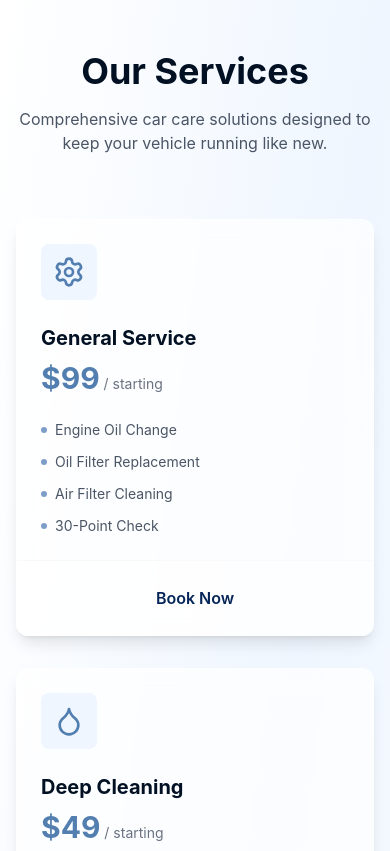
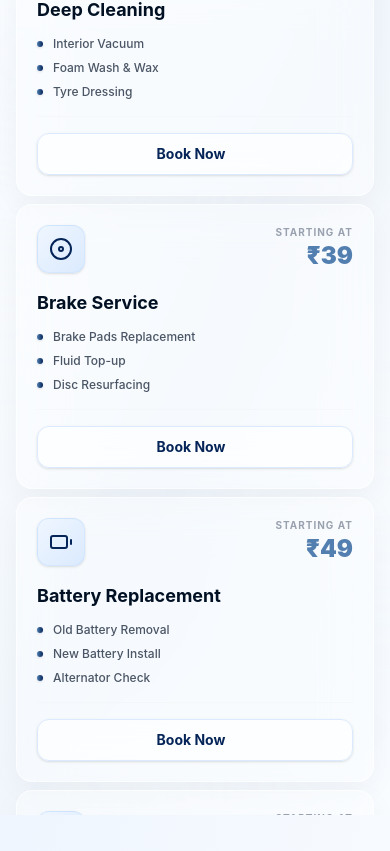
Before and after one commit to sinhagouravv/VehicleeCare, a React (Vite) app in the folder frontend/: page / in a window 390 px wide. Shown: the part 4773-5624 px from the top of the page. Built offline with nearby package versions, Linux system fonts and the light colour scheme.

Commit message:
Enhanced the service page in terms of UI and UX

```diff
--- a/frontend/src/pages/Services.jsx
+++ b/frontend/src/pages/Services.jsx
@@ -1,52 +1,103 @@
 import React from 'react';
-import { Settings, Droplet, Disc, Battery, Thermometer, ShieldCheck } from 'lucide-react';
+import { useNavigate } from 'react-router-dom';
+import { Settings, Droplet, Disc, Battery, Thermometer, ShieldCheck, ArrowRight, Star } from 'lucide-react';
 
 const Services = () => {
+    const navigate = useNavigate();
+
+    // 6 premium services to fill a beautiful 3x2 grid
     const services = [
-        { icon: <Settings className="w-8 h-8" />, title: "General Service", price: "$99", features: ["Engine Oil Change", "Oil Filter Replacement", "Air Filter Cleaning", "30-Point Check"] },
-        { icon: <Droplet className="w-8 h-8" />, title: "Deep Cleaning", price: "$49", features: ["Interior Vacuuming", "Dashboard Polishing", "Exterior Foam Wash", "Tyre Dressing"] },
-        { icon: <Disc className="w-8 h-8" />, title: "Brake Service", price: "$89", features: ["Front Brake Pads", "Rear Brake Cleaning", "Brake Fluid Top-up", "Brake Disc Check"] },
-        { icon: <Battery className="w-8 h-8" />, title: "Battery Replacement", price: "$129", features: ["Old Battery Removal", "New Battery Installation", "Alternator Check", "Warranty Card"] },
-        { icon: <Thermometer className="w-8 h-8" />, title: "AC Service", price: "$69", features: ["AC Gas Top-up", "Filter Cleaning", "Condenser Cleaning", "Cooling Check"] },
-        { icon: <ShieldCheck className="w-8 h-8" />, title: "Full Inspection", price: "$39", features: ["Comprehensive Diagnostics", "Fluid Level Check", "Suspension Check", "Detailed Report"] },
+        { icon: <Settings className="w-6 h-6" />, title: "General Service", price: "₹19", features: ["Engine Oil Change", "Oil Filter Replacement", "30-Point Check"] },
+        { icon: <Droplet className="w-6 h-6" />, title: "Deep Cleaning", price: "₹29", features: ["Interior Vacuum", "Foam Wash & Wax", "Tyre Dressing"] },
+        { icon: <Disc className="w-6 h-6" />, title: "Brake Service", price: "₹39", features: ["Brake Pads Replacement", "Fluid Top-up", "Disc Resurfacing"] },
+        { icon: <Battery className="w-6 h-6" />, title: "Battery Replacement", price: "₹49", features: ["Old Battery Removal", "New Battery Install", "Alternator Check"] },
+        { icon: <Thermometer className="w-6 h-6" />, title: "AC Service", price: "₹59", features: ["AC Gas Top-up", "Filter Cleaning", "Cooling Coil Check"] },
+        { icon: <ShieldCheck className="w-6 h-6" />, title: "Full Inspection", price: "₹69", features: ["Computer Diagnostics", "Fluid Levels", "Detailed Report"] },
     ];
 
+    const handleBook = () => {
+        navigate('/book-service', { state: { fromBookButton: true, isNewSession: true } });
+    };
+
     return (
-        <div className="bg-gradient-to-br from-white via-blue-50 to-white min-h-screen flex items-center py-20 relative">
-            <div className="absolute top-0 right-0 w-1/2 h-1/2 bg-blue-100/50 blur-3xl rounded-full pointer-events-none -z-10"></div>
-            <div className="max-w-7xl mx-auto px-4 sm:px-6 lg:px-8 w-full">
-                <div className="text-center mb-16">
-                    <h1 className="text-4xl font-bold text-[#011023] mb-4">Our Services</h1>
-                    <p className="text-gray-600 max-w-2xl mx-auto">Comprehensive car care solutions designed to keep your vehicle running like new.</p>
+        <div id="services" className="relative h-screen w-full flex items-center justify-center overflow-hidden bg-gradient-to-br from-white via-[#f0f6fc] to-white">
+            {/* Abstract Ambient Background Elements */}
+            <div className="absolute top-[-10%] left-[-10%] w-[40%] h-[40%] bg-blue-200/20 rounded-full blur-[100px] pointer-events-none"></div>
+            <div className="absolute bottom-[-10%] right-[-10%] w-[40%] h-[40%] bg-blue-300/15 rounded-full blur-[120px] pointer-events-none"></div>
+            <div className="absolute top-[20%] right-[10%] w-[20%] h-[20%] bg-white/40 rounded-full blur-[80px] pointer-events-none"></div>
+
+            <div className="max-w-7xl mx-auto px-4 sm:px-6 lg:px-8 w-full z-10 flex flex-col justify-center h-full pt-20 pb-10">
+
+                {/* Header Section */}
+                <div className="text-center md:mb-5">
+                    <h2 className="text-4xl upp md:text-4xl font-extrabold text-[#011023] mt-17 mb-4 tracking-tight">
+                        Our Signature <span className="text-transparent bg-clip-text bg-gradient-to-r from-[#052558] to-[#527FB0]">Services</span>
+                    </h2>
+                    <p className="text-gray-600 max-w-4xl mx-auto text-sm md:text-base leading-relaxed">
+                        Comprehensive car care solutions utilizing advanced diagnostics and expertise to keep your vehicle in peak condition.
+                    </p>
                 </div>
 
-                <div className="grid md:grid-cols-2 lg:grid-cols-3 gap-8">
+                {/* Services Grid */}
+                <div className="grid grid-cols-1 md:grid-cols-2 lg:grid-cols-3 gap-2 md:gap-5 flex-grow content-center">
                     {services.map((service, idx) => (
-                        <div key={idx} className="bg-white/70 backdrop-blur-md rounded-xl shadow-lg hover:shadow-xl transition-all duration-300 border border-white/50 overflow-hidden group hover:-translate-y-2">
-                            <div className="p-6">
-                                <div className="w-14 h-14 bg-blue-50 rounded-lg flex items-center justify-center text-[#527FB0] mb-6 group-hover:bg-[#052558] group-hover:text-white transition-colors duration-300">
-                                    {service.icon}
+                        <div key={idx} className="group relative bg-white/40 backdrop-blur-xl rounded-2xl border border-white/60 shadow-[0_8px_30px_rgba(0,0,0,0.04)] hover:shadow-[0_20px_40px_rgba(5,37,88,0.08)]  transition-all duration-300 overflow-hidden flex flex-col">
+                            {/* Card Hover Light Effect */}
+                            <div className="absolute inset-0 bg-gradient-to-br from-white/90 to-transparent opacity-0 group-hover:opacity-100 transition-opacity duration-300 pointer-events-none"></div>
+
+                            <div className="p-5 md:p-6 relative z-10 flex-grow flex flex-col">
+                                <div className="flex justify-between items-start mb-4">
+                                    <div className="w-12 h-12 bg-gradient-to-br from-blue-50 to-blue-100 border border-blue-200/50 rounded-xl flex items-center justify-center text-[#052558] group-hover:scale-110 group-hover:bg-gradient-to-br group-hover:from-[#052558] group-hover:to-[#527FB0] group-hover:text-white transition-all duration-300 shadow-sm">
+                                        {service.icon}
+                                    </div>
+                                    <div className="text-right">
+                                        <p className="text-[10px] font-bold text-gray-400 uppercase tracking-widest">Starting at</p>
+                                        <p className="text-2xl font-black text-[#527FB0] group-hover:text-[#052558] transition-colors">{service.price}</p>
+                                    </div>
                                 </div>
-                                <h3 className="text-xl font-bold text-[#011023] mb-2">{service.title}</h3>
-                                <p className="text-3xl font-bold text-[#527FB0] mb-6">{service.price}<span className="text-sm font-normal text-gray-500"> / starting</span></p>
-                                <ul className="space-y-3">
+                                <h3 className="text-lg md:text-xl font-bold text-[#011023] mb-3 group-hover:text-[#052558] transition-colors">{service.title}</h3>
+                                <ul className="space-y-2 mb-4 flex-grow">
                                     {service.features.map((feature, fIdx) => (
-                                        <li key={fIdx} className="flex items-center text-gray-600 text-sm">
-                                            <span className="w-1.5 h-1.5 bg-[#7C9FC9] rounded-full mr-2"></span>
+                                        <li key={fIdx} className="flex items-center text-gray-600 text-xs md:text-sm font-medium">
+                                            <div className="min-w-[6px] h-[6px] bg-gradient-to-r from-[#527FB0] to-[#052558] rounded-full mr-2.5 shadow-sm"></div>
                                             {feature}
                                         </li>
                                     ))}
                                 </ul>
-                            </div>
-                            <div className="bg-white/50 p-4 border-t border-gray-100/50">
-                                <button className="w-full py-2 rounded-lg text-[#052558] font-semibold hover:bg-white hover:shadow-md transition-all border border-transparent hover:border-gray-200">
-                                    Book Now
-                                </button>
+
+                                <div className="mt-auto pt-4 border-t border-gray-100/60">
+                                    <button
+                                        onClick={handleBook}
+                                        className="w-full py-2.5 rounded-xl text-sm font-bold text-[#052558] bg-white/60 border border-blue-100 hover:bg-[#052558] hover:text-white hover:border-[#052558] shadow-sm hover:shadow-md transition-all duration-300 flex justify-center items-center gap-2 group/btn"
+                                    >
+                                        Book Now
+                                        <ArrowRight className="w-4 h-4 opacity-0 -ml-4 group-hover/btn:opacity-100 group-hover/btn:ml-0 transition-all duration-300 delay-75" />
+                                    </button>
+                                </div>
                             </div>
                         </div>
                     ))}
                 </div>
+
+                {/* Bottom CTA */}
+                <div className="flex justify-center mb-7 md:mt-5">
+                    <button
+                        onClick={handleBook}
+                        className="group relative px-8 py-3 bg-[#011023] hover:bg-[#052558] text-white text-sm md:text-base font-bold rounded-2xl shadow-xl hover:shadow-2xl hover:-translate-y-1 transition-all duration-300 flex items-center gap-3 overflow-hidden"
+                    >
+                        <div className="absolute inset-0 w-full h-full bg-gradient-to-r from-transparent via-white/10 to-transparent -translate-x-full group-hover:animate-[shimmer_1.5s_infinite]"></div>
+                        Explore All Services
+                        <ArrowRight className="w-5 h-5 group-hover:translate-x-1 transition-transform" />
+                    </button>
+                </div>
             </div>
+
+            <style dangerouslySetInnerHTML={{
+                __html: `
+                @keyframes shimmer {
+                    100% { transform: translateX(100%); }
+                }
+            `}} />
         </div>
     );
 };
```
